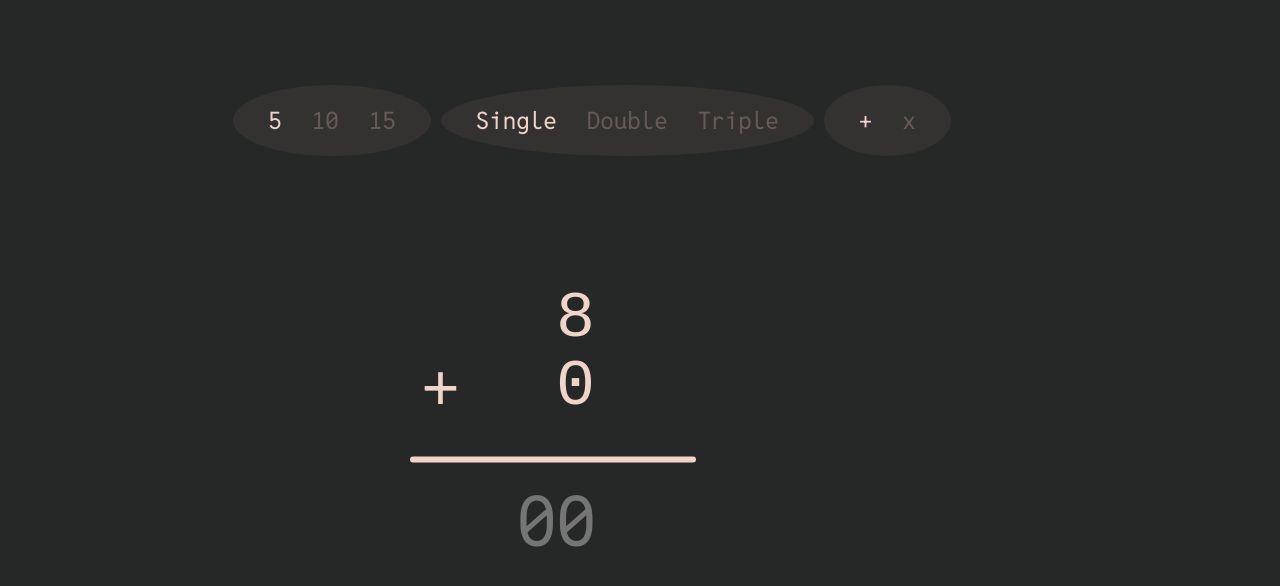
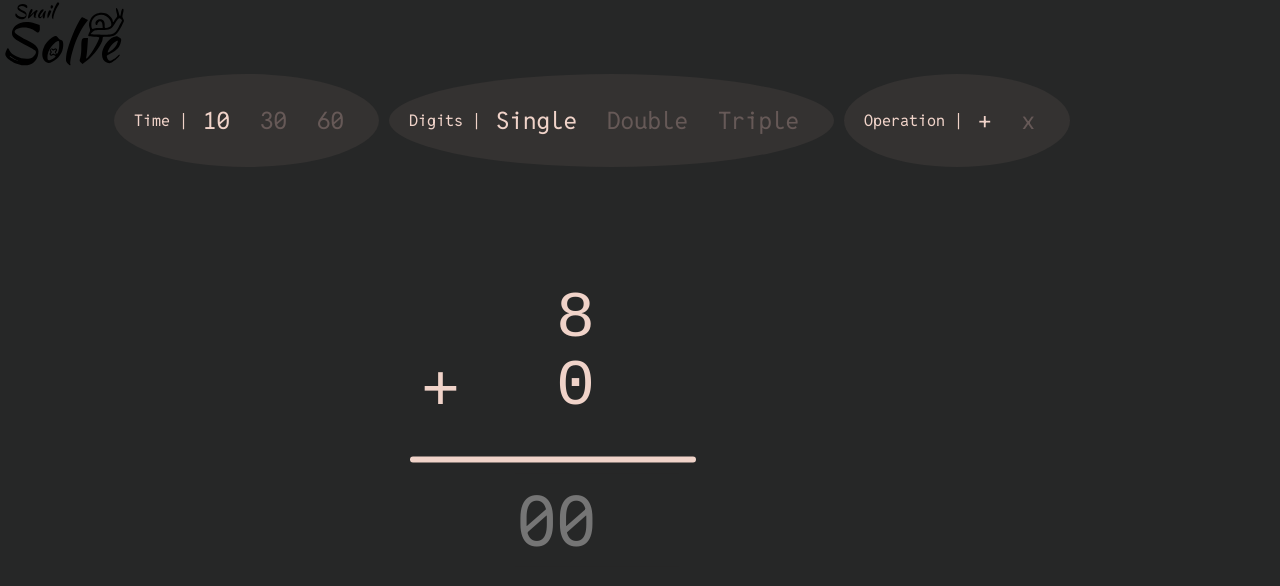
Before and after one commit to KrishLad/Snail-Solve, a React (Vite) app: page / in a window 1280 px wide. Shown: the top 586 px of the page. Built offline with nearby package versions, Linux system fonts and the light colour scheme.

Commit message:
Version 1.0 DONE :) git statusgit status

```diff
--- a/package.json
+++ b/package.json
@@ -10,6 +10,9 @@
     "preview": "vite preview"
   },
   "dependencies": {
+    "@fortawesome/fontawesome-svg-core": "^6.6.0",
+    "@fortawesome/free-solid-svg-icons": "^6.6.0",
+    "@fortawesome/react-fontawesome": "^0.2.2",
     "bootstrap": "^5.3.3",
     "chart.js": "^4.4.3",
     "jquery": "^3.7.1",
--- a/src/components/Game.css
+++ b/src/components/Game.css
@@ -42,6 +42,7 @@ input[type="in"]:focus {
 }
 
 .end-game-display {
+    font-family: Reddit-Mono;
     display: flex;
     flex-direction: column;
     align-items: center;
@@ -50,6 +51,25 @@ input[type="in"]:focus {
     max-width: 600px;
     margin-left: auto;
     margin-right: auto;
+    font-size: 1.5rem;
+}
+.restart-button{
+    font-family: Reddit-Mono;
+    position: absolute;
+    bottom: 40%;
+    left: 52%;
+    height: 50px;
+    width: 50px;
+    font-size: 200%;
+    color: #f0d3c9;
+    background-color: #262727;
+    box-shadow: none;
+    border: 0;
+}
+.logo{
+    position: absolute;
+    left: 0;
+    top:0;
 }
 
 @font-face {
--- a/src/components/Game.tsx
+++ b/src/components/Game.tsx
@@ -36,6 +36,8 @@ function calculate(N1:number, N2: number, operation:string){
 
 
 
+
+
 function clearInput(){
   document.getElementById('answerBox').value = ""; //it will not be null.
 }
@@ -53,7 +55,7 @@ const Game = () => {
   const [showEndGame, setShowEndGame] = useState(false);
 
   const { selectedDigit, selectedTimer, selectedOperation, settingsRender } = Settings();
-  const {time, setTimerOn, render}  = Timer(selectedDigit); //I was very sleep when i named this
+  const {time,setTime,setTimerOn, render}  = Timer(selectedDigit); //I was very sleep when i named this
   const [solvesperMinute, setSolvesPerMinute] = useState(0);
   const [solveTimes, setSolveTimes] = useState([]);
 
@@ -115,6 +117,7 @@ const Game = () => {
   //Game end.
  useEffect(() => {
    if (time < 0) {
+     setGameStarted(false);
      setTimerStarted(false);
      setShowEndGame(true);
      document.getElementById("game").style.display = "none";
@@ -148,7 +151,7 @@ const Game = () => {
         <p>Your Score: {score}</p>
         <p>Solves per Minute: {solvesperMinute}</p>
         <LineChart
-          width={600}
+          width={900}
           height={300}
           data={data}
           margin={{ top: 5, right: 30, left: 20, bottom: 5 }}
@@ -157,14 +160,14 @@ const Game = () => {
           <XAxis
             dataKey="problem"
             label={{
-              value: "Problem Number",
+              value: "Solves",
               position: "insideBottomRight",
               offset: -10,
             }}
           />
           <YAxis
             label={{
-              value: "Time (seconds)",
+              value: "Time(s)",
               angle: -90,
               position: "insideLeft",
             }}
@@ -177,8 +180,11 @@ const Game = () => {
     );
   }
 
+
+
   return (
     <>
+      <img className="logo" src="public/CgMvp701.svg" alt="logo"/>
       <div />
       {settingsDisplayed && settingsRender}
       <div />
@@ -203,7 +209,14 @@ const Game = () => {
           maxLength={2} //value is modified
         />
       </div>
-      {showEndGame && <EndGameDisplay score={score} solveTimes={solveTimes}/>}
+      {showEndGame && <EndGameDisplay score={score} solveTimes={solveTimes} />}
+      {showEndGame && <button className="restart-button" onClick={() => {
+        setShowEndGame(false);
+        setSettingsDisplayed(true);
+        document.getElementById("game").style.display = "initial";
+        setTimerOn(false);
+        setTime(selectedDigit);
+      }}>⟳</button>}
     </>
   );
 }
--- a/src/components/Settings.css
+++ b/src/components/Settings.css
@@ -81,6 +81,10 @@ body {
     transition: all 0.2s;
 }
 
+.title{
+    font-family: Reddit-Mono;
+    color:#f0d3c9;
+}
 
 @font-face {
     font-family: Reddit-Mono;
--- a/src/components/Settings.tsx
+++ b/src/components/Settings.tsx
@@ -2,7 +2,7 @@ import { useState } from "react";
 import "./Settings.css";
 
 function Settings() {
-  const [selectedDigit, setSelectedDigit] = useState(5);
+  const [selectedDigit, setSelectedDigit] = useState(10);
   const [selectedTimer, setSelectedTimer] = useState("Single");
   const [selectedOperation, setSelectedOperation] = useState("+");
 
@@ -22,15 +22,11 @@ function Settings() {
     selectedDigit,
     selectedTimer,
     selectedOperation,
-    settingsRender: (<>
+    settingsRender: (
+      <>
         <div className="container">
           <div className="digit-settings">
-          <button
-            className={`btn ${selectedDigit === 5 ? "selected" : ""}`}
-            onClick={() => handleDigitClick(5)}
-          >
-            5
-          </button>
+            <p className="title">Time | </p>
             <button
               className={`btn ${selectedDigit === 10 ? "selected" : ""}`}
               onClick={() => handleDigitClick(10)}
@@ -38,13 +34,20 @@ function Settings() {
               10
             </button>
             <button
-            className={`btn ${selectedDigit === 15 ? "selected" : ""}`}
-            onClick={() => handleDigitClick(15)}
+              className={`btn ${selectedDigit === 30 ? "selected" : ""}`}
+              onClick={() => handleDigitClick(30)}
             >
-            15
+              30
+            </button>
+            <button
+              className={`btn ${selectedDigit === 60 ? "selected" : ""}`}
+              onClick={() => handleDigitClick(60)}
+            >
+              60
             </button>
           </div>
           <div className="timer-settings">
+            <p className="title">Digits | </p>
             <button
               className={`btn ${selectedTimer === "Single" ? "selected" : ""}`}
               onClick={() => handleTimerClick("Single")}
@@ -65,6 +68,7 @@ function Settings() {
             </button>
           </div>
           <div className="operation-settings">
+            <p className="title">Operation | </p>
             <button
               className={`btn ${selectedOperation === "+" ? "selected" : ""}`}
               onClick={() => handleOperationClick("+")}
@@ -80,7 +84,8 @@ function Settings() {
           </div>
         </div>
       </>
-    )};
+    ),
+  };
 }
 
 export default Settings;
--- a/src/components/Timer.tsx
+++ b/src/components/Timer.tsx
@@ -17,6 +17,7 @@ const Timer = (initalTime: number) => {
     }, [time, timerOn]);
     return {
         time,
+        setTime,
         setTimerOn,
         render:(
         <div className = "timer-content">
```
Also changed, not shown: public/CgMvp701.svg (added), 1 other file (tests, documents, lock files or other folders). Lines whose indentation alone changed are shown as unchanged.
